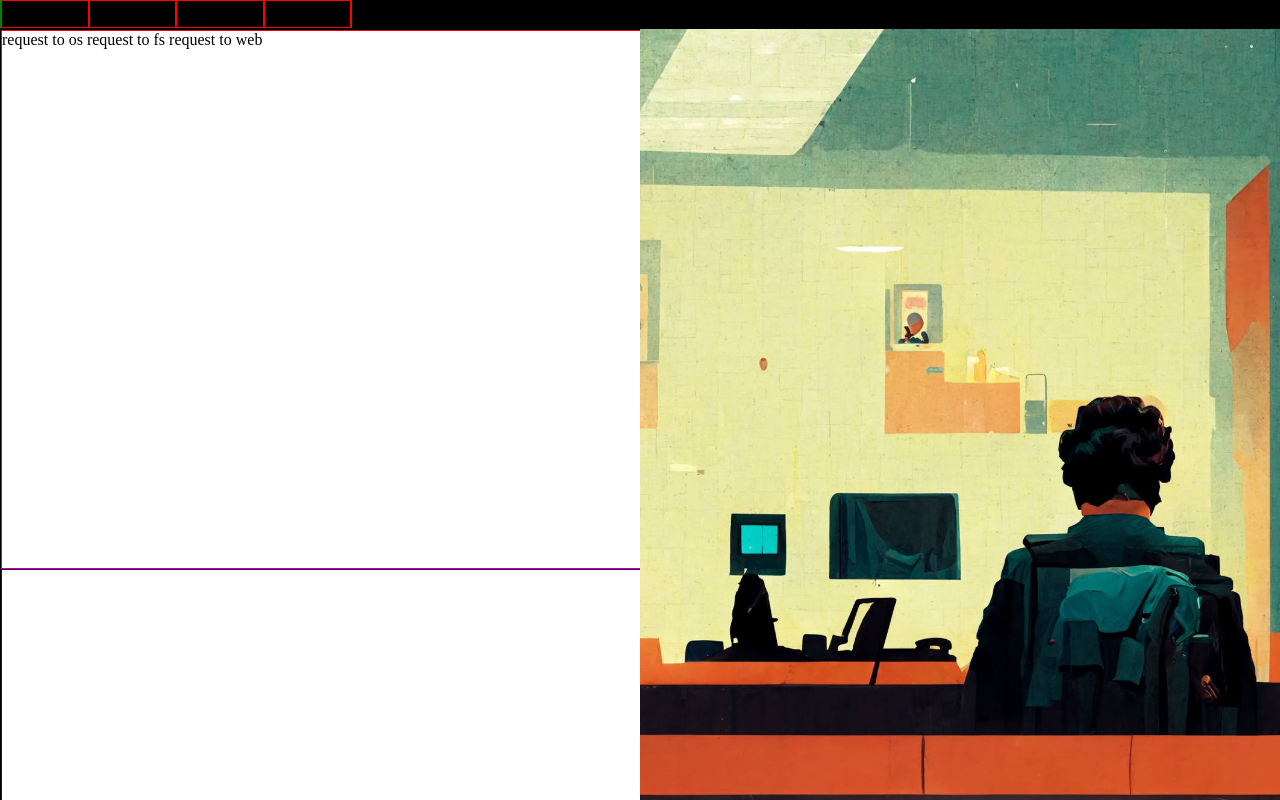
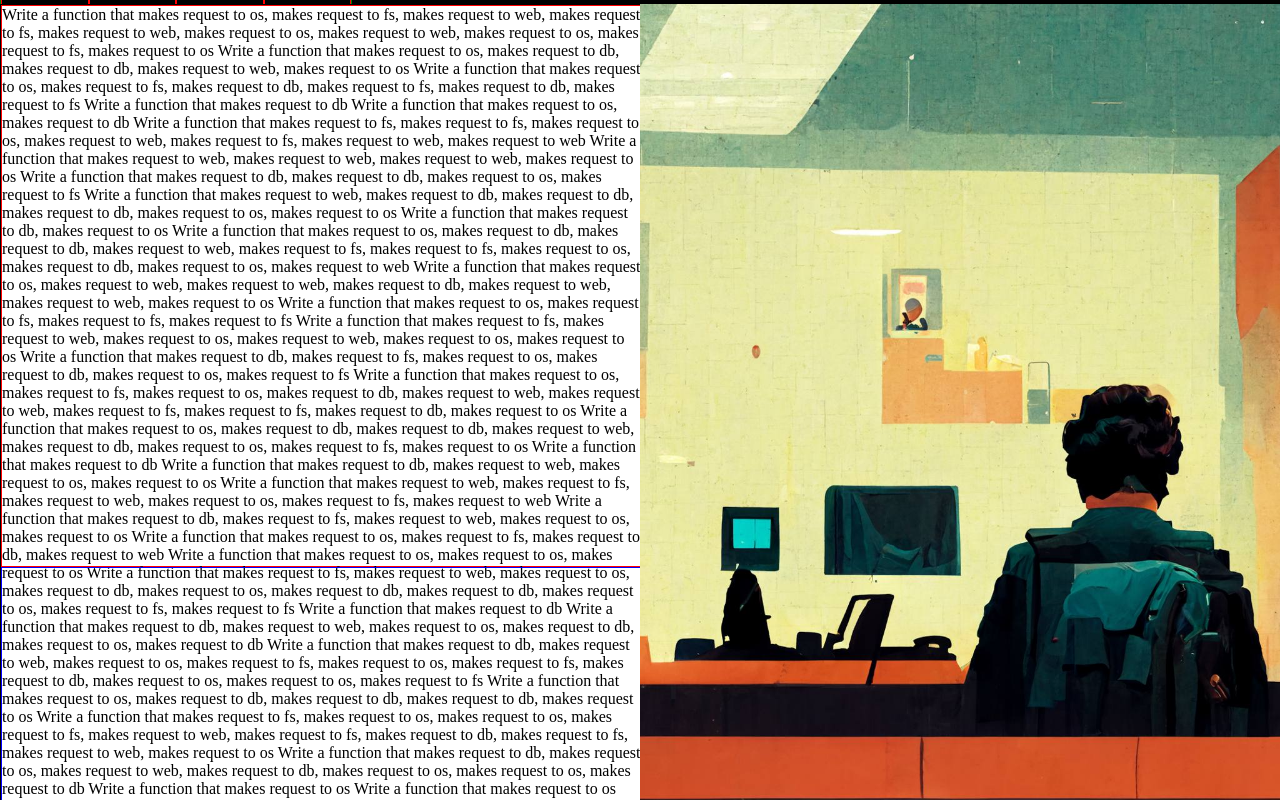
Before and after one commit to Buludyan/jun-dev-sim, a React app: page / in a window 1280 px wide. Built offline with nearby package versions, Linux system fonts and the light colour scheme.

Commit message:
language improvement

```diff
--- a/src/back-end/language/api.ts
+++ b/src/back-end/language/api.ts
@@ -1,4 +1,4 @@
-import {Problem} from './program';
+import {Problem} from './problem';
 import {registrateAllComponents} from './registrator';
 
 let initialized = false;
--- a/src/back-end/language/program.ts
+++ b/src/back-end/language/function.ts
@@ -1,7 +1,7 @@
 import {randomIntFromInterval} from '../utils';
 import {Difficulty, IProblemPiece, PieceGenerator} from './interfaces';
 
-export class Problem implements IProblemPiece {
+export class Function implements IProblemPiece {
     static readonly allStatementGenerators: PieceGenerator[] = [];
     static readonly register = (statement: PieceGenerator) => {
         this.allStatementGenerators.push(statement);
@@ -9,13 +9,13 @@ export class Problem implements IProblemPiece {
 
     private readonly statements: IProblemPiece[] = [];
     constructor(difficulty: number) {
-        const allLength = Problem.allStatementGenerators.length;
+        const allLength = Function.allStatementGenerators.length;
         console.log(`difficulty=${difficulty}`);
         let numberOfRetries = 100;
         while (difficulty > 0 && numberOfRetries !== 0) {
             --numberOfRetries;
             const index = randomIntFromInterval(0, allLength - 1);
-            const statementGenerator = Problem.allStatementGenerators[index];
+            const statementGenerator = Function.allStatementGenerators[index];
             console.log(statementGenerator);
             if (statementGenerator.difficulty().canBeLess(difficulty)) {
                 const difficultyOfThisStatement = statementGenerator
@@ -32,14 +32,25 @@ export class Problem implements IProblemPiece {
             }
         }
         if (numberOfRetries === 0) {
-            console.log(`Couldn't generate problem :(`);
+            console.log(`Couldn't generate function :(`);
         }
     }
 
     readonly description = (): string => {
-        return `${this.statements.map(s => s.description()).join('')}\n`;
+        return `a function that ${this.statements
+            .map(s => s.description())
+            .join(', ')}`;
     };
     readonly code = (): string => {
         return `${this.statements.map(s => s.code()).join('')}\n`;
     };
 }
+
+export const functionGenerator: PieceGenerator = {
+    difficulty: (): Difficulty => {
+        return new Difficulty(1, 10);
+    },
+    generate: (difficulty: number): IProblemPiece => {
+        return new Function(difficulty);
+    },
+};
--- /dev/null
+++ b/src/back-end/language/problem.ts
@@ -0,0 +1,48 @@
+import {randomIntFromInterval} from '../utils';
+import {Difficulty, IProblemPiece, PieceGenerator} from './interfaces';
+
+export class Problem implements IProblemPiece {
+    static readonly allStatementGenerators: PieceGenerator[] = [];
+    static readonly register = (statement: PieceGenerator) => {
+        this.allStatementGenerators.push(statement);
+    };
+
+    private readonly statements: IProblemPiece[] = [];
+    constructor(difficulty: number) {
+        const allLength = Problem.allStatementGenerators.length;
+        console.log(`difficulty=${difficulty}`);
+        let numberOfRetries = 100;
+        // TODO: change to while
+        while (difficulty > 0 && numberOfRetries !== 0) {
+            --numberOfRetries;
+            const index = randomIntFromInterval(0, allLength - 1);
+            const statementGenerator = Problem.allStatementGenerators[index];
+            console.log(statementGenerator);
+            if (statementGenerator.difficulty().canBeLess(difficulty)) {
+                const difficultyOfThisStatement = statementGenerator
+                    .difficulty()
+                    .randomDifficultyThatFits(difficulty);
+                console.log(
+                    `difficultyOfThisStatement=${difficultyOfThisStatement}`
+                );
+                this.statements.push(
+                    statementGenerator.generate(difficultyOfThisStatement)
+                );
+                difficulty -= difficultyOfThisStatement;
+                console.log(`difficulty=${difficulty}`);
+            }
+        }
+        if (numberOfRetries === 0) {
+            console.log(`Couldn't generate problem :(`);
+        }
+    }
+
+    readonly description = (): string => {
+        return `${this.statements
+            .map(s => `Write ${s.description()}`)
+            .join('\n')}`;
+    };
+    readonly code = (): string => {
+        return `${this.statements.map(s => s.code()).join('')}\n`;
+    };
+}
--- a/src/back-end/language/registrator.ts
+++ b/src/back-end/language/registrator.ts
@@ -1,4 +1,5 @@
-import {Problem} from './program';
+import {Function, functionGenerator} from './function';
+import {Problem} from './problem';
 import {
     requestGenerator,
     Request,
@@ -15,6 +16,9 @@ export const registrateAllComponents = () => {
     Request.register(requestToOsGenerator);
     Request.register(requestToWebGenerator);
 
+    /************************ FUNCTION **************************/
+    Function.register(requestGenerator);
+
     /************************ PROBLEM **************************/
-    Problem.register(requestGenerator);
+    Problem.register(functionGenerator);
 };
--- a/src/back-end/language/request.ts
+++ b/src/back-end/language/request.ts
@@ -1,6 +1,6 @@
 import {randomIntFromInterval} from '../utils';
 import {Difficulty, IProblemPiece, PieceGenerator} from './interfaces';
-import {Problem} from './program';
+import {Problem} from './problem';
 
 class RequestToDb implements IProblemPiece {
     readonly description = (): string => {
@@ -86,7 +86,7 @@ export class Request implements IProblemPiece {
     }
 
     readonly description = (): string => {
-        return `request to ${this.requestTo.description()}\n`;
+        return `makes request to ${this.requestTo.description()}`;
     };
     readonly code = (): string => {
         return `request to ${this.requestTo.code()}\n`;
--- a/src/front-end/components/taskWindow/TaskWindow.tsx
+++ b/src/front-end/components/taskWindow/TaskWindow.tsx
@@ -4,7 +4,7 @@ import {randomProblem, initLanguage} from '../../../back-end/language/api';
 
 export const TaskWindow = () => {
     initLanguage();
-    const problem = randomProblem(3);
+    const problem = randomProblem(3000);
     return (
         <div className="taskWindow">
             <div className="taskWindow__inner">
```
